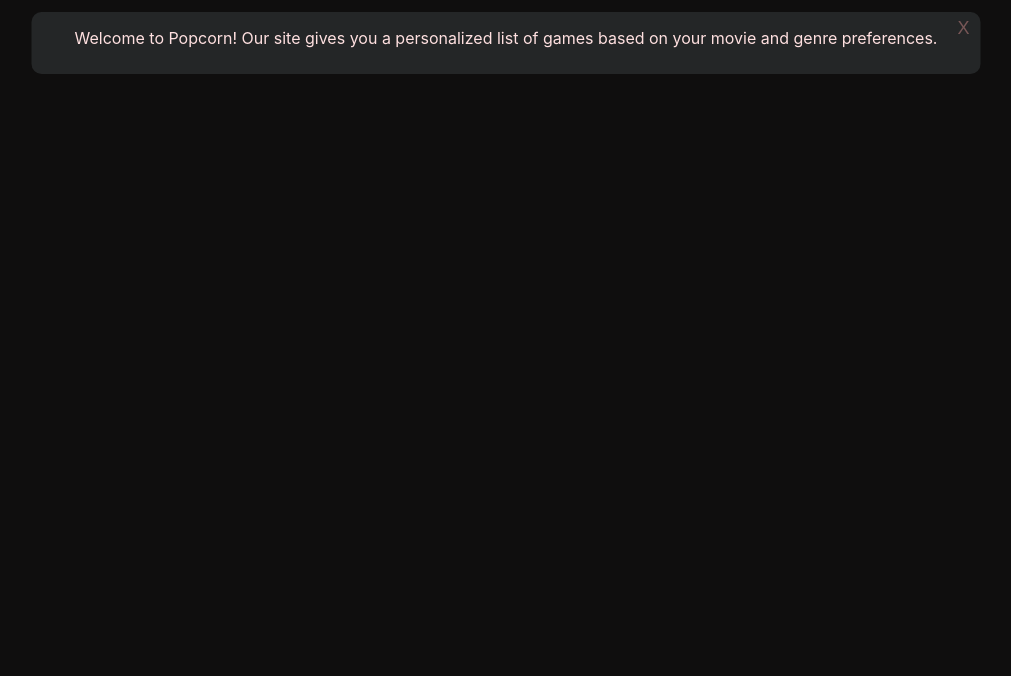
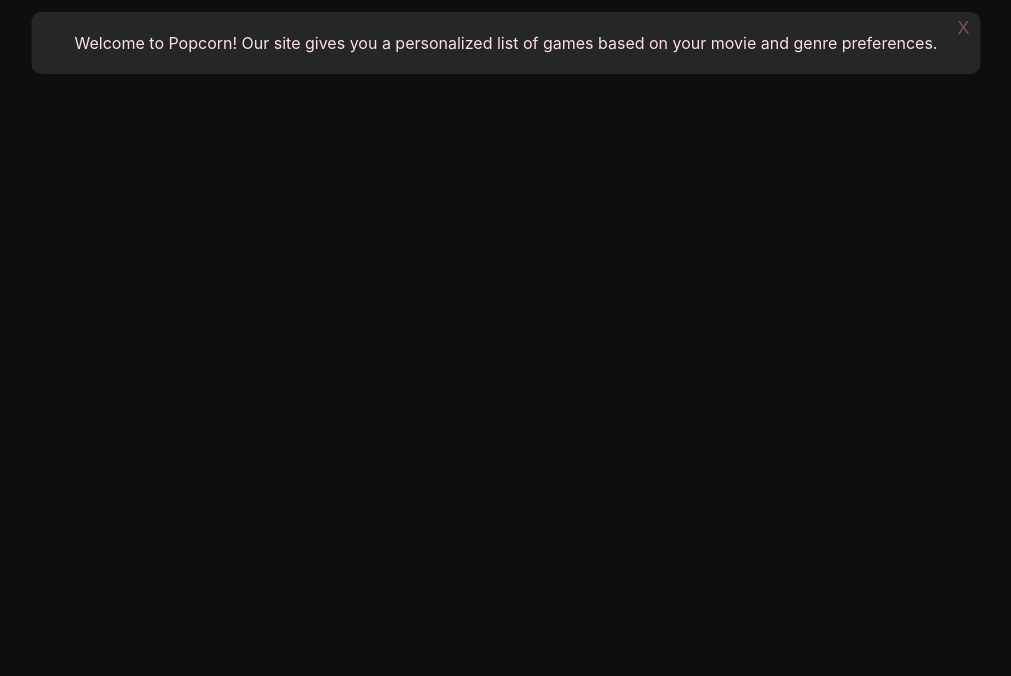
Before and after one commit to siondaniel/popcorn, a plain HTML site: page index.html in a window 1280 px wide. Shown: the part 124-800 px from the top of the page, without its empty margins (134-1145 px from the left). Drawn offline with nearby package versions, Linux system fonts and the light colour scheme; a web font is replaced by a local one.

Commit message:
Have a working popup now

```diff
--- a/css/site.css
+++ b/css/site.css
@@ -38,23 +38,29 @@ h1{
 }
 
 .popup-message {
-    display: none;
-    /* center the popup on the screen horizontally */
+    /* set the position to absolute so we can position it in the center of the screen */
     position: absolute;
     left: 50%;
     transform: translateX(-50%);
     background-color: #242627;
     width: 949px;
     height: 62px;
+    /* round the corners */
     border-radius: 10px;
 }
 
 .message-content {
-    text-align: center;
     color: #FFE0E0;
     font-family: 'Inter', Arial, sans-serif;
+    /* center the text in the popup message */
+    text-align: center;
+    display: flex;
+    flex-direction: column;
+    justify-content: center;
+    height: 100%;
 }
 
+/* Style the close button of the popup message */
 .close-button {
     border: none;
     background-color: transparent;
@@ -64,4 +70,4 @@ h1{
     position: absolute;
     top: 5px;
     right: 5px;
-  }
+}
```
